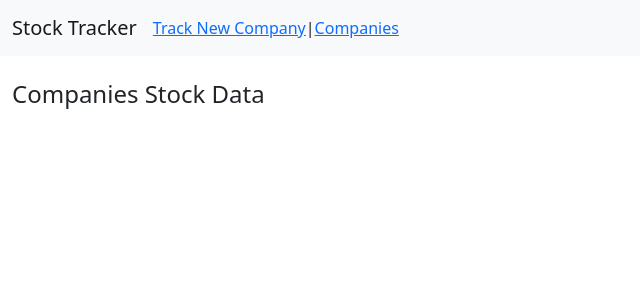
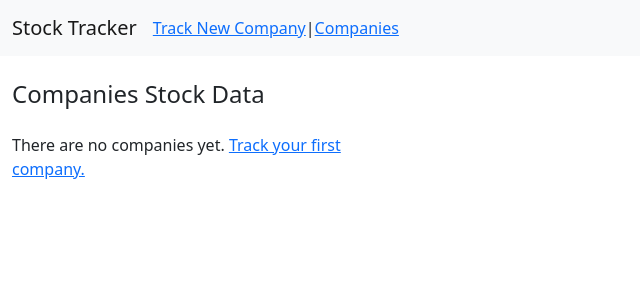
Before and after one commit to PiotrDvlp/stock-data-check, a Vue app: page /#/company-list in a window 1280 px wide. Shown: the top 300 px of the page, without its empty margins (0-640 px from the left). Built offline with nearby package versions, Linux system fonts and the light colour scheme.

Commit message:
feature: Add CTA to template

```diff
--- a/src/views/CompanyList.vue
+++ b/src/views/CompanyList.vue
@@ -2,7 +2,8 @@
     <b-col cols="4">
         <company-list-model>
             <template v-slot="{ chosenCompanies, removeFromList }">
-                <ul class="company__list">
+                <div>
+                    <ul v-if="chosenCompanies.length" class="company__list">
                         <company-list-item
                             v-for="company in chosenCompanies"
                             :company="company"
@@ -10,6 +11,17 @@
                             @remove-company="removeFromList"
                         ></company-list-item>
                     </ul>
+                    <div v-else>
+                        <div>
+                            <p>
+                                There are no companies yet.
+                                <router-link to="/">
+                                    Track your first company.</router-link
+                                >
+                            </p>
+                        </div>
+                    </div>
+                </div>
             </template>
         </company-list-model>
     </b-col>
```
Lines whose indentation alone changed are shown as unchanged.
